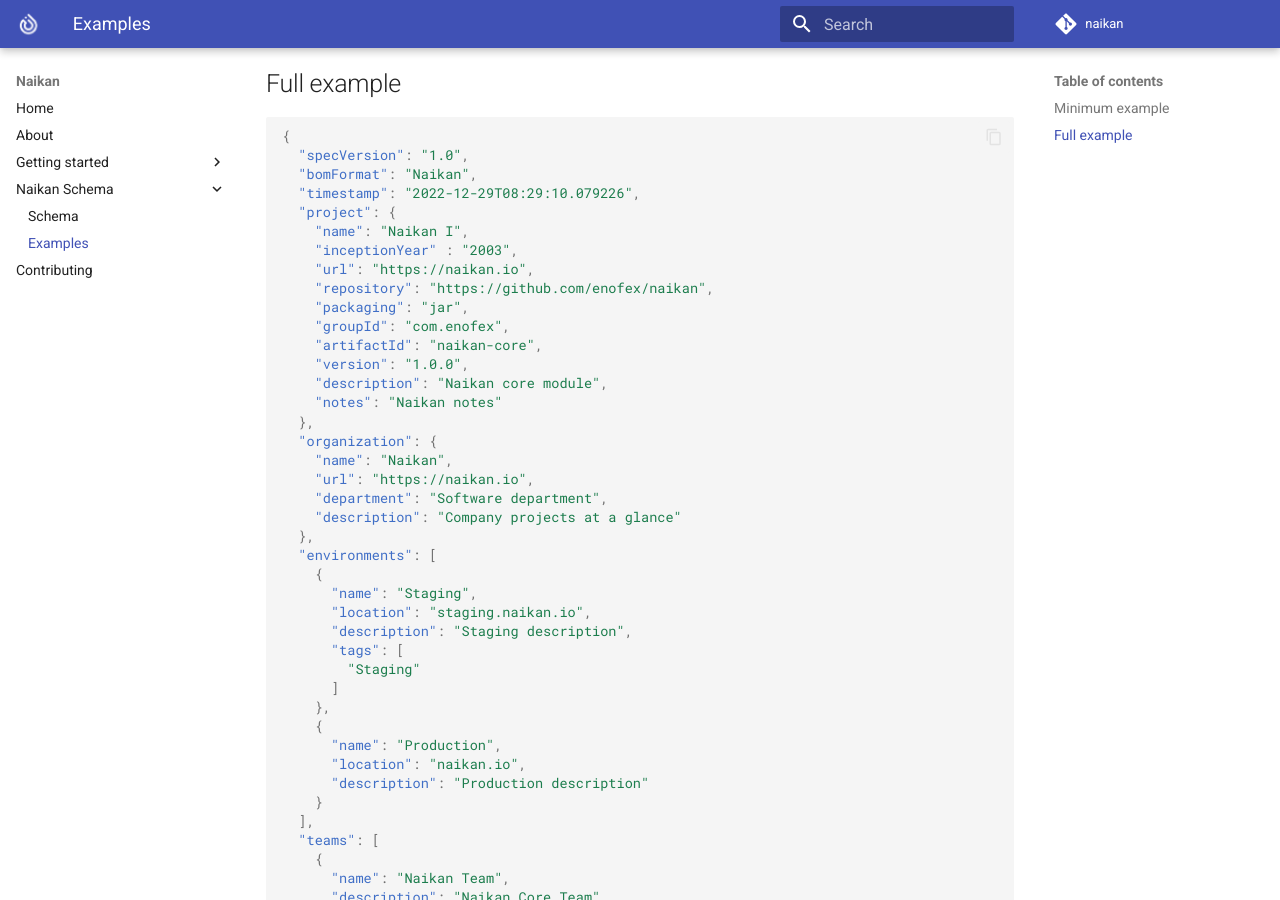
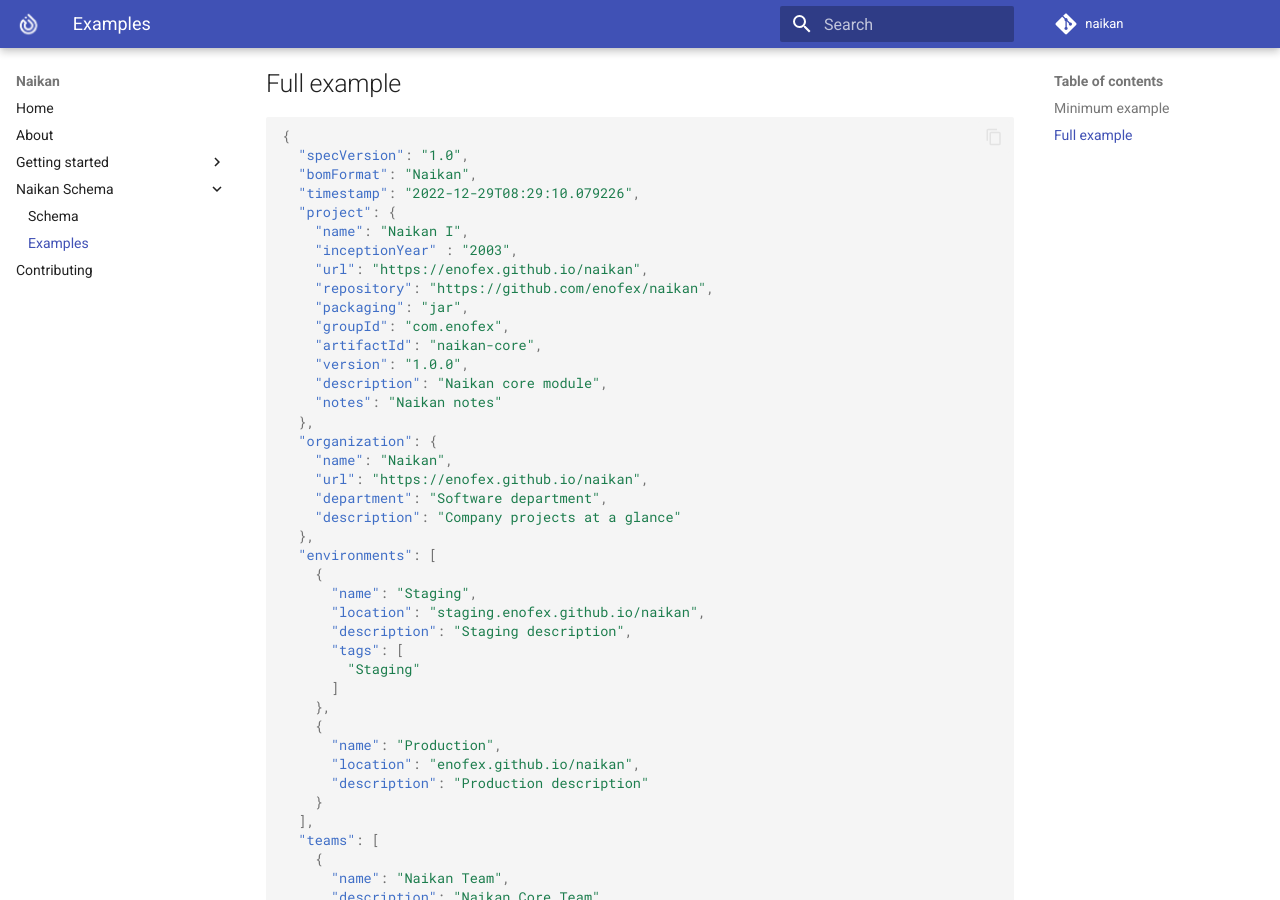
Before and after one commit to enofex/naikan, an MkDocs documentation site: the page built from docs/examples.md, in a window 1280 px wide and 900 px high, scrolled down 483 px. Built offline with MkDocs 1.6.1 and Material for MkDocs 9.7.7, drawn with Linux system fonts in a browser that asks for light colours; comment, search, counter and statistics services are not loaded; some of the changed text lies outside the part shown.

Commit message:
Replace Naikan URL

```diff
--- a/docs/examples.md
+++ b/docs/examples.md
@@ -26,7 +26,7 @@
   "project": {
     "name": "Naikan I",
     "inceptionYear" : "2003",
-    "url": "https://naikan.io",
+    "url": "https://enofex.github.io/naikan",
     "repository": "https://github.com/enofex/naikan",
     "packaging": "jar",
     "groupId": "com.enofex",
@@ -37,14 +37,14 @@
   },
   "organization": {
     "name": "Naikan",
-    "url": "https://naikan.io",
+    "url": "https://enofex.github.io/naikan",
     "department": "Software department",
     "description": "Company projects at a glance"
   },
   "environments": [
     {
       "name": "Staging",
-      "location": "staging.naikan.io",
+      "location": "staging.enofex.github.io/naikan",
       "description": "Staging description",
       "tags": [
         "Staging"
@@ -52,7 +52,7 @@
     },
     {
       "name": "Production",
-      "location": "naikan.io",
+      "location": "enofex.github.io/naikan",
       "description": "Production description"
     }
   ],
@@ -120,7 +120,7 @@
   "documentations": [
     {
       "name": "Architecture overview",
-      "location": "naikan.io/arch24",
+      "location": "enofex.github.io/naikan/arch24",
       "description": "ARC24",
       "tags": [
         "Architecture",
@@ -129,7 +129,7 @@
     },
     {
       "name": "Technical debt",
-      "location": "wiki.naikan.io/techdebt",
+      "location": "wiki.enofex.github.io/naikan/techdebt",
       "description": "Should be reduced!"
     }
   ],
@@ -176,13 +176,13 @@
   "deployments": [
     {
       "environment": "Staging",
-      "location": "staging.naikan.io",
+      "location": "staging.enofex.github.io/naikan",
       "version": "1.0.0",
       "timestamp": "2022-12-28T08:29:10.079226"
     },
     {
       "environment": "Production",
-      "location": "naikan.io",
+      "location": "enofex.github.io/naikan",
       "version": "1.0.1"
     }
   ]
--- a/mkdocs.yml
+++ b/mkdocs.yml
@@ -1,6 +1,6 @@
 # Project information
 site_name: Naikan
-site_url: https://naikan.io
+site_url: https://enofex.github.io/naikan
 site_author: Martin Hock
 site_description: >-
   Naikan is a software inventory management tool driven by our CI/CD pipeline.
```
Also changed, not shown: README.md (+2 -2 lines), docs/getting-started.md (+1 -1 lines), 5 other files.
